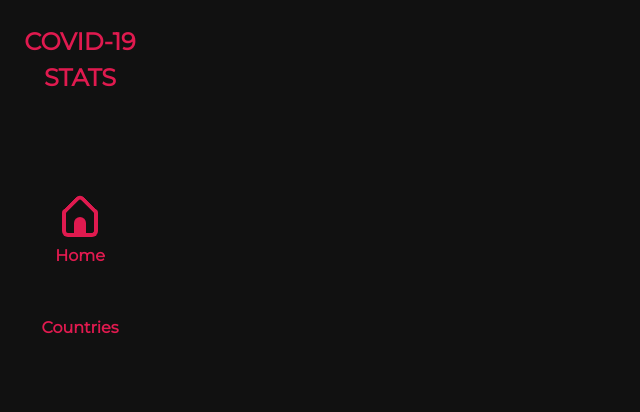
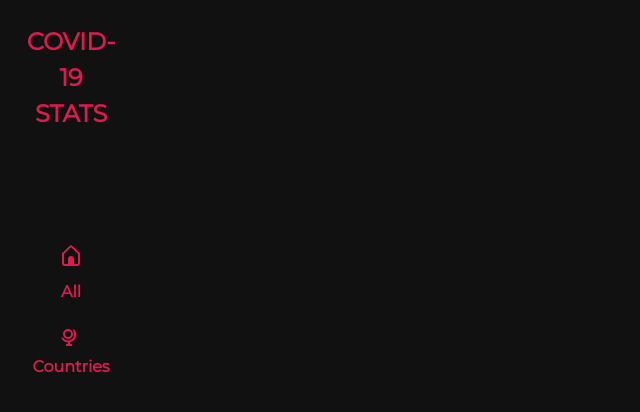
Before and after one commit to VanwildemeerschBrent/COVID_19_Stats, a Nuxt app: page / in a window 1280 px wide. Shown: the top 412 px of the page, without its empty margins (0-640 px from the left). Built offline with nearby package versions, Linux system fonts and the light colour scheme.

Commit message:
Routing + navigation styling

```diff
--- /dev/null
+++ b/assets/icons/GlobeIcon.vue
@@ -0,0 +1,51 @@
+<template>
+  <div class="gg-globe"></div>
+</template>
+
+<script>
+	export default {
+		name: 'globe-icon'
+	}
+</script>
+
+<style lang="scss" scoped>
+	.gg-globe {
+		box-sizing: border-box;
+		position: relative;
+		display: block;
+		transform: scale(var(--ggs, 2));
+		width: 10px;
+		height: 10px;
+		border: 2px solid;
+		border-radius: 100px;
+		margin-left: -3px;
+		margin-top: -7px;
+	}
+	.gg-globe::after,
+	.gg-globe::before {
+		content: '';
+		display: block;
+		box-sizing: border-box;
+		position: absolute;
+	}
+	.gg-globe::before {
+		top: 11px;
+		border-right: 2px solid transparent;
+		box-shadow: 0 2px 0, inset -2px 0 0;
+		left: 1px;
+		width: 6px;
+		height: 2px;
+	}
+	.gg-globe::after {
+		width: 16px;
+		height: 10px;
+		border-radius: 50px;
+		border-top-left-radius: 0;
+		border-top-right-radius: 0;
+		border: 2px solid;
+		border-top-color: transparent;
+		right: -7px;
+		bottom: -5px;
+		transform: rotate(-35deg);
+	}
+</style>
--- a/components/NavBar.vue
+++ b/components/NavBar.vue
@@ -6,12 +6,16 @@
     </p>
     <div
       class="w-full h-auto p-4 font-bold text-center cursor-pointer"
+      @click="$router.push('/')"
+    >
+      <c-home-icon class="mb-4 nav-icon" />
+      <p class="mt-4">All</p>
+    </div>
+    <div
+      class="w-full h-auto p-4 font-bold text-center cursor-pointer"
       @click="$router.push('/countries')"
     >
-      <c-home-icon class="mb-4 ml-auto mr-auto" />
-      <p class="mt-4">Home</p>
-    </div>
-    <div class="w-full h-auto p-4 font-bold text-center cursor-pointer">
+      <c-globe-icon class="mb-4 nav-icon" />
       <p class="mt-4">Countries</p>
     </div>
   </nav>
@@ -19,14 +23,21 @@
 
 <script>
 	import HomeIcon from '../assets/icons/HomeIcon'
+	import GlobeIcon from '../assets/icons/GlobeIcon'
 	export default {
 		name: 'navbar',
 
 		components: {
-			'c-home-icon': HomeIcon
+			'c-home-icon': HomeIcon,
+			'c-globe-icon': GlobeIcon
 		}
 	}
 </script>
 
 <style lang="scss" scoped>
+	.nav-icon {
+		position: relative;
+		transform: translateX(-50%);
+		left: 50%;
+	}
 </style>
--- a/layouts/default.vue
+++ b/layouts/default.vue
@@ -1,7 +1,7 @@
 <template>
   <div class="flex flex-wrap w-screen h-screen overflow-hidden bg-backgroundColor">
-    <c-navbar class="w-1/8" />
-    <nuxt class="w-7/8 bg-orange" />
+    <c-navbar class="w-1/9" />
+    <nuxt class="w-8/9" />
   </div>
 </template>
 
--- a/tailwind.config.js
+++ b/tailwind.config.js
@@ -8,9 +8,9 @@ module.exports = {
   theme: {
     extend: {
       colors: {
-        backgroundColor: "#111",
-        textColor:"#E01A4F"
-    },
+        backgroundColor: '#111',
+        textColor: '#E01A4F'
+      },
       width: {
         '1/8': '12.5%',
         '2/8': '25%',
@@ -18,9 +18,16 @@ module.exports = {
         '4/8': '50%',
         '5/8': '62.5%',
         '6/8': '75%',
-        '7/8': '87.5%'
-      },
-
+        '7/8': '87.5%',
+        '1/9': '11.11%',
+        '2/9': '22.22%',
+        '3/9': '33.33%',
+        '4/9': '44.44%',
+        '5/9': '55.55%',
+        '6/9': '66.66%',
+        '7/9': '77.77%',
+        '8/9': '88.88%'
+      }
     }
   },
   variants: {},
```
Also changed, not shown: assets/icons/home-alt.svg (deleted).
